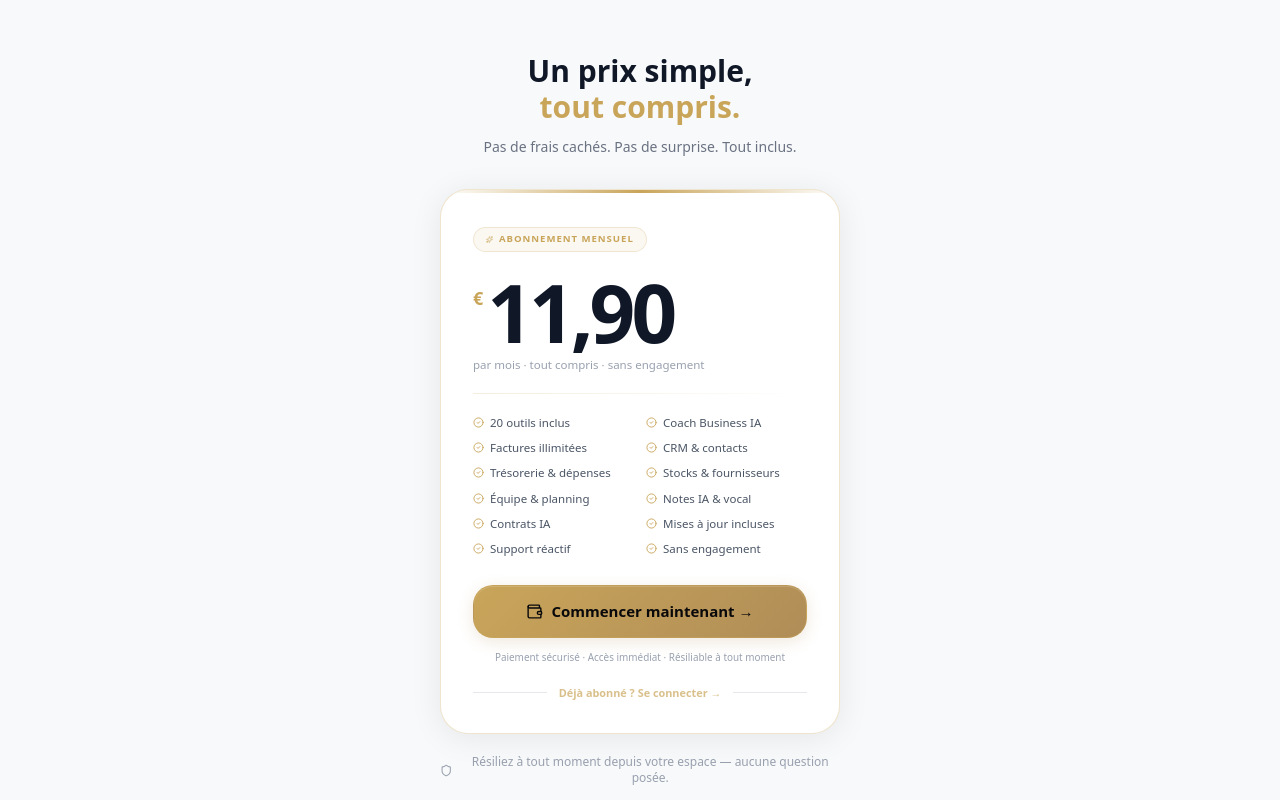
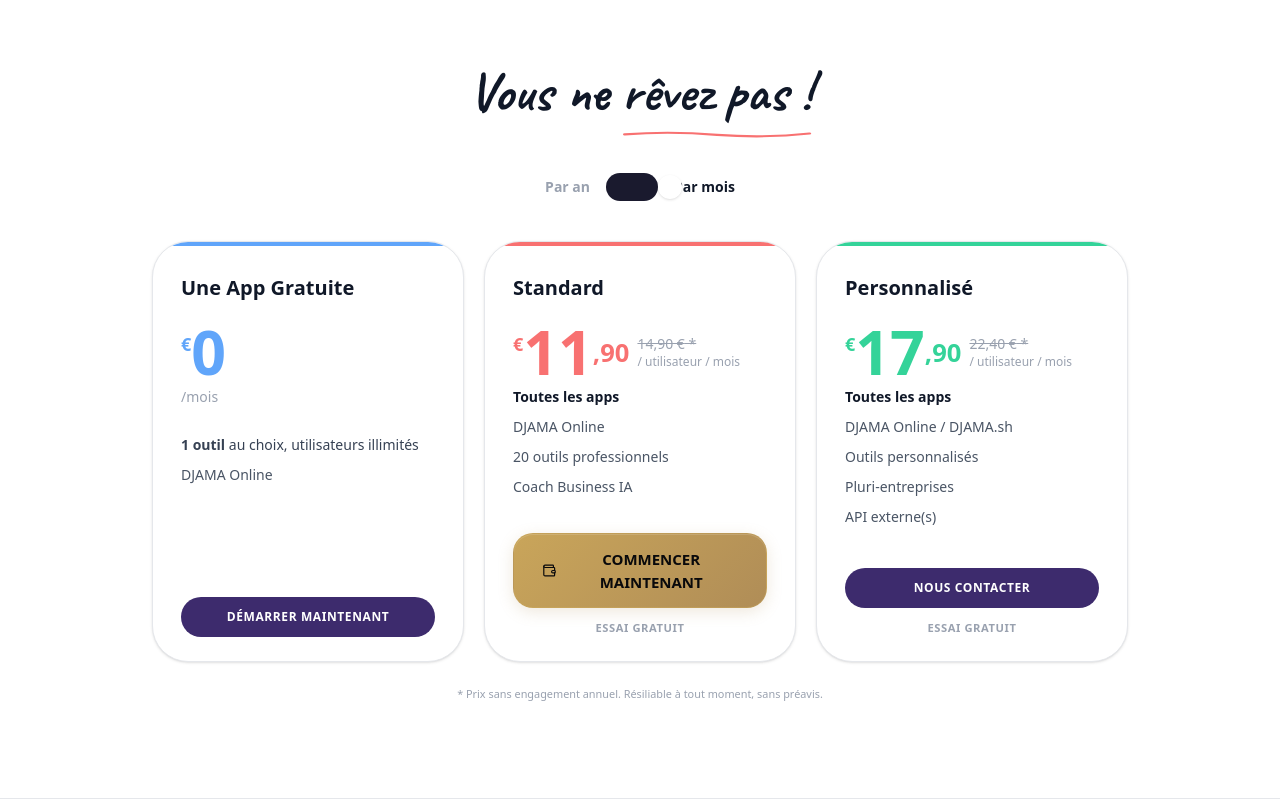
Before and after one commit to nofaneamdjad/djama-premium, a Next.js app: page /espace-client in a window 1280 px wide. Shown: the part 3740-4540 px from the top of the page. Built offline with nearby package versions, Linux system fonts and the light colour scheme; no server answers; the database is empty.

Commit message:
feat(espace-client): section abonnement style Odoo — 3 cards + toggle Par an/Par mois

```diff
--- a/src/app/(public)/espace-client/page.tsx
+++ b/src/app/(public)/espace-client/page.tsx
@@ -151,6 +151,7 @@ const totalCompetitor = COMPETITORS.reduce((s, c) => s + c.price, 0);
    PAGE
 ══════════════════════════════════════════════════════ */
 export default function EspaceClientPage() {
+  const [parAn, setParAn] = useState(false);
   return (
     <div className="overflow-x-hidden bg-white text-gray-900">
       <Suspense>
@@ -517,83 +518,166 @@ export default function EspaceClientPage() {
       </section>
 
       {/* ══ ABONNEMENT ═════════════════════════════════════ */}
-      <section id="abonnement" className="border-t border-gray-100 bg-[#f8f9fa] py-16 sm:py-24">
-        <div className="mx-auto max-w-md px-6">
+      <section id="abonnement" className="bg-white py-16 sm:py-24">
+        <div className="mx-auto max-w-5xl px-6">
+
+          {/* Titre Caveat */}
           <motion.div
             initial={{ opacity: 0, y: 20 }} whileInView={{ opacity: 1, y: 0 }}
             viewport={viewport} transition={{ duration: 0.6, ease }}
+            className="mb-10 text-center"
           >
-            <div className="mb-8 text-center">
-              <h2 className="text-2xl font-black text-gray-900 sm:text-3xl">
-                Un prix simple,<br /><span style={{ color: GOLD }}>tout compris.</span>
-              </h2>
-              <p className="mt-3 text-sm text-gray-500">
-                Pas de frais cachés. Pas de surprise. Tout inclus.
-              </p>
-            </div>
+            <h2
+              className="text-[2.6rem] font-black text-gray-900 sm:text-[3.4rem]"
+              style={{ fontFamily: "'Caveat', cursive" }}
+            >
+              Vous ne{" "}
+              <span className="relative inline-block">
+                rêvez pas&nbsp;!
+                <svg aria-hidden="true" className="absolute -bottom-1 left-0 w-full overflow-visible" viewBox="0 0 140 8" preserveAspectRatio="none" style={{ height: "7px" }}>
+                  <path d="M2,5 Q35,1 70,5.5 Q105,9.5 138,4" stroke="#f87171" strokeWidth="2.5" fill="none" strokeLinecap="round"/>
+                </svg>
+              </span>
+            </h2>
+          </motion.div>
 
-            <div className="relative overflow-hidden rounded-[1.75rem] border border-[rgba(201,165,90,0.30)] bg-white shadow-[0_4px_32px_rgba(0,0,0,.08)]">
-              <div className="h-[3px] w-full bg-gradient-to-r from-transparent via-[#c9a55a] to-transparent" />
+          {/* Toggle Par an / Par mois */}
+          <motion.div
+            initial={{ opacity: 0 }} whileInView={{ opacity: 1 }}
+            viewport={viewport} transition={{ duration: 0.4, delay: 0.1 }}
+            className="mb-10 flex items-center justify-center gap-4"
+          >
+            <span className={`text-sm font-semibold transition ${!parAn ? "text-gray-400" : "text-gray-900"}`}>Par an</span>
+            <button
+              onClick={() => setParAn(!parAn)}
+              aria-label="Basculer facturation annuelle/mensuelle"
+              className="relative h-7 w-[52px] rounded-full bg-[#1a1a2e] transition-colors"
+            >
+              <span
+                className="absolute top-0.5 h-6 w-6 rounded-full bg-white shadow transition-transform duration-300"
+                style={{ transform: parAn ? "translateX(2px)" : "translateX(26px)" }}
+              />
+            </button>
+            <span className={`text-sm font-semibold transition ${parAn ? "text-gray-400" : "text-gray-900"}`}>Par mois</span>
+          </motion.div>
 
-              <div className="p-8">
-                <div className="mb-5 inline-flex w-fit items-center gap-1.5 rounded-full border border-[rgba(201,165,90,0.22)] bg-[rgba(201,165,90,0.08)] px-3 py-1 text-[0.6rem] font-bold uppercase tracking-widest text-[#c9a55a]">
-                  <Sparkles size={7} /> Abonnement mensuel
+          {/* 3 Cards */}
+          <motion.div
+            initial="hidden" whileInView="visible" viewport={viewport}
+            variants={{ hidden: {}, visible: { transition: { staggerChildren: 0.1 } } }}
+            className="grid gap-5 sm:grid-cols-3"
+          >
+            {/* ── Card 1 : Découverte ── */}
+            <motion.div
+              variants={{ hidden: { opacity: 0, y: 20 }, visible: { opacity: 1, y: 0, transition: { duration: 0.45, ease } } }}
+              className="overflow-hidden rounded-xl border border-gray-200 bg-white shadow-sm"
+            >
+              <div className="h-[4px] bg-[#60a5fa]" />
+              <div className="flex h-full flex-col p-7">
+                <h3 className="mb-5 text-xl font-bold text-gray-900">Une App Gratuite</h3>
+                <div className="mb-1 flex items-start">
+                  <span className="mt-2 text-lg font-bold text-[#60a5fa]">€</span>
+                  <span className="text-[3.8rem] font-black leading-none text-[#60a5fa]">0</span>
                 </div>
+                <p className="mb-7 text-sm text-gray-400">/mois</p>
+                <ul className="mb-8 flex-1 space-y-2.5">
+                  <li className="text-sm text-gray-700"><strong>1 outil</strong> au choix, utilisateurs illimités</li>
+                  <li className="text-sm text-gray-600">DJAMA Online</li>
+                </ul>
+                <Link
+                  href="/contact"
+                  className="block w-full rounded-lg bg-[#3d2b6d] py-3 text-center text-xs font-bold uppercase tracking-wider text-white transition hover:opacity-90"
+                >
+                  Démarrer maintenant
+                </Link>
+              </div>
+            </motion.div>
 
-                <div className="flex items-start gap-1">
-                  <span className="mt-3 text-lg font-bold text-[#c9a55a]">€</span>
-                  <span className="text-[5rem] font-black leading-none tracking-tighter text-gray-900">11,90</span>
+            {/* ── Card 2 : Standard ── */}
+            <motion.div
+              variants={{ hidden: { opacity: 0, y: 20 }, visible: { opacity: 1, y: 0, transition: { duration: 0.45, ease } } }}
+              className="overflow-hidden rounded-xl border border-gray-200 bg-white shadow-sm"
+            >
+              <div className="h-[4px] bg-[#f87171]" />
+              <div className="flex h-full flex-col p-7">
+                <h3 className="mb-5 text-xl font-bold text-gray-900">Standard</h3>
+                <div className="mb-1 flex items-start gap-2">
+                  <div className="flex items-start">
+                    <span className="mt-2 text-lg font-bold text-[#f87171]">€</span>
+                    <span className="text-[3.8rem] font-black leading-none text-[#f87171]">
+                      {parAn ? "9" : "11"}
+                    </span>
+                    <span className="mt-3 text-[1.6rem] font-black text-[#f87171]">,{parAn ? "90" : "90"}</span>
+                  </div>
+                  <div className="mt-3 flex flex-col">
+                    <span className="text-sm text-gray-400 line-through">{parAn ? "11,90 €" : "14,90 €"} *</span>
+                    <span className="text-xs text-gray-400">/ utilisateur / mois</span>
+                  </div>
                 </div>
-                <p className="mt-1 text-[0.72rem] text-gray-400">par mois · tout compris · sans engagement</p>
+                <ul className="mb-8 flex-1 space-y-2.5">
+                  <li className="text-sm font-bold text-gray-900">Toutes les apps</li>
+                  <li className="text-sm text-gray-600">DJAMA Online</li>
+                  <li className="text-sm text-gray-600">{TOOL_COUNT} outils professionnels</li>
+                  <li className="text-sm text-gray-600">Coach Business IA</li>
+                </ul>
+                <StripeButton label="COMMENCER MAINTENANT" />
+                <Link
+                  href="/contact"
+                  className="mt-3 block text-center text-[0.7rem] font-bold uppercase tracking-wider text-gray-400 transition hover:text-gray-600"
+                >
+                  Essai gratuit
+                </Link>
+              </div>
+            </motion.div>
 
-                <div className="my-5 h-px w-full bg-gradient-to-r from-[#c9a55a]/20 to-transparent" />
+            {/* ── Card 3 : Personnalisé ── */}
+            <motion.div
+              variants={{ hidden: { opacity: 0, y: 20 }, visible: { opacity: 1, y: 0, transition: { duration: 0.45, ease } } }}
+              className="overflow-hidden rounded-xl border border-gray-200 bg-white shadow-sm"
+            >
+              <div className="h-[4px] bg-[#34d399]" />
+              <div className="flex h-full flex-col p-7">
+                <h3 className="mb-5 text-xl font-bold text-gray-900">Personnalisé</h3>
+                <div className="mb-1 flex items-start gap-2">
+                  <div className="flex items-start">
+                    <span className="mt-2 text-lg font-bold text-[#34d399]">€</span>
+                    <span className="text-[3.8rem] font-black leading-none text-[#34d399]">
+                      {parAn ? "14" : "17"}
+                    </span>
+                    <span className="mt-3 text-[1.6rem] font-black text-[#34d399]">,{parAn ? "90" : "90"}</span>
+                  </div>
+                  <div className="mt-3 flex flex-col">
+                    <span className="text-sm text-gray-400 line-through">{parAn ? "17,90 €" : "22,40 €"} *</span>
+                    <span className="text-xs text-gray-400">/ utilisateur / mois</span>
+                  </div>
+                </div>
+                <ul className="mb-8 flex-1 space-y-2.5">
+                  <li className="text-sm font-bold text-gray-900">Toutes les apps</li>
+                  <li className="text-sm text-gray-600">DJAMA Online / DJAMA.sh</li>
+                  <li className="text-sm text-gray-600">Outils personnalisés</li>
+                  <li className="text-sm text-gray-600">Pluri-entreprises</li>
+                  <li className="text-sm text-gray-600">API externe(s)</li>
+                </ul>
+                <Link
+                  href="/contact"
+                  className="block w-full rounded-lg bg-[#3d2b6d] py-3 text-center text-xs font-bold uppercase tracking-wider text-white transition hover:opacity-90"
+                >
+                  Nous contacter
+                </Link>
+                <Link
+                  href="/contact"
+                  className="mt-3 block text-center text-[0.7rem] font-bold uppercase tracking-wider text-gray-400 transition hover:text-gray-600"
+                >
+                  Essai gratuit
+                </Link>
+              </div>
+            </motion.div>
+          </motion.div>
 
-                <ul className="mb-7 grid grid-cols-2 gap-y-2 gap-x-3">
-                  {[
-                    `${TOOL_COUNT} outils inclus`,
-                    "Coach Business IA",
-                    "Factures illimitées",
-                    "CRM & contacts",
-                    "Trésorerie & dépenses",
-                    "Stocks & fournisseurs",
-                    "Équipe & planning",
-                    "Notes IA & vocal",
-                    "Contrats IA",
-                    "Mises à jour incluses",
-                    "Support réactif",
-                    "Sans engagement",
-                  ].map((f) => (
-                    <li key={f} className="flex items-center gap-1.5 text-[0.72rem] text-gray-600">
-                      <CheckCircle2 size={11} className="shrink-0 text-[#c9a55a]" />
-                      {f}
-                    </li>
-                  ))}
-                </ul>
-
-                <StripeButton label="Commencer maintenant →" />
-
-                <p className="mt-3 text-center text-[0.62rem] text-gray-400">
-                  Paiement sécurisé · Accès immédiat · Résiliable à tout moment
-                </p>
-
-                <div className="mt-5 flex items-center gap-3">
-                  <div className="h-px flex-1 bg-gray-200" />
-                  <Link href="/login" className="text-[0.68rem] font-semibold text-[#c9a55a]/70 transition hover:text-[#c9a55a]">
-                    Déjà abonné ? Se connecter →
-                  </Link>
-                  <div className="h-px flex-1 bg-gray-200" />
-                </div>
-              </div>
-            </div>
-
-            {/* Garantie */}
-            <div className="mt-5 flex items-center justify-center gap-2 text-center">
-              <Shield size={13} className="text-gray-400" />
-              <p className="text-xs text-gray-400">
-                Résiliez à tout moment depuis votre espace — aucune question posée.
-              </p>
-            </div>
-          </motion.div>
+          {/* Note */}
+          <p className="mt-6 text-center text-[0.68rem] text-gray-400">
+            * Prix sans engagement annuel. Résiliable à tout moment, sans préavis.
+          </p>
         </div>
       </section>
 
```
